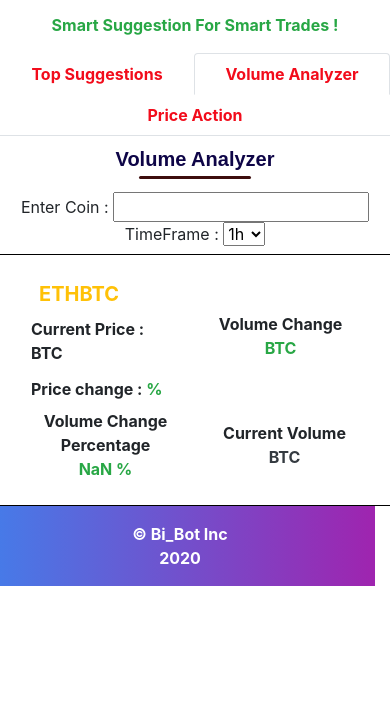
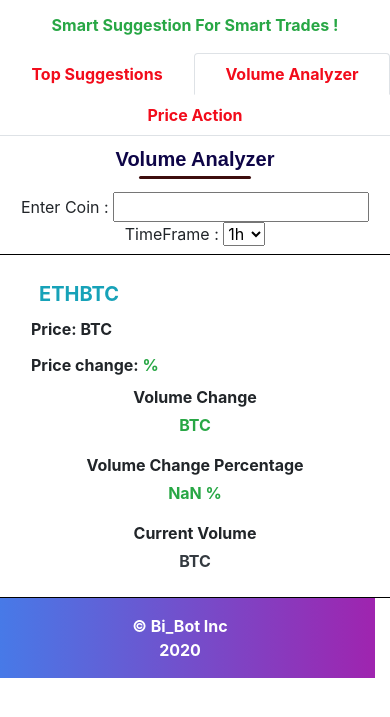
Before and after one commit to Mohammed-Ashik-KP/BinanceCoinAnalyzer, a React app: page / in a window 390 px wide. Both pictures are taken after a click on the button "Volume Analyzer". Shown: the part 63-780 px from the top of the page. Built offline with nearby package versions, Linux system fonts and the light colour scheme; no server answers.

Commit message:
minor edits for responsive design @ volumeAnalyzer /coin search result.

```diff
--- a/src/components/TopVolume.js
+++ b/src/components/TopVolume.js
@@ -34,6 +34,7 @@ const [volumeChangePercentage,setVolumeChangePercenatge] = useState();
             })
         }
         else{
+            try {
         var avgWaitPrice=0;
         var totalVolumeBefore=0;
         var currentQuoteVolume=0;
@@ -69,8 +70,12 @@ const [volumeChangePercentage,setVolumeChangePercenatge] = useState();
                       setCurrentVolume(parseInt(currentQuoteVolume).toFixed(2));
                       setVolumeChangePercenatge(((currentQuoteVolume-(totalVolumeBefore*avgWaitPrice))/(totalVolumeBefore*avgWaitPrice)*100).toFixed(2))
                     })
-                });}
-
+                });
+            }
+             catch (error) {
+                console.log("No Coin Found !")
+            }
+        }
         },[coin,timeframe])
 
     return (
@@ -85,7 +90,7 @@ const [volumeChangePercentage,setVolumeChangePercenatge] = useState();
                 </div>
                 <div className="row text-center mt-2 mb-2">
                     <div className="col-md-6 col-sm-12">
-                        Enter Coin : <input  onChange={e=>{setCoin((e.target.value).toUpperCase() + 'BTC')}} type="text" ></input>
+                        Enter Coin : <input  onChange={e=>{setCoin((e.target.value).toUpperCase() + 'BTC')}} type="text" maxLength="5" ></input>
                     </div>
                     <div className="col-md-6 cl-sm-12">
                         TimeFrame : <select onChange={e=>{setTimeFrame(e.target.value)}}name="timeframe">
--- a/src/components/displayBox.js
+++ b/src/components/displayBox.js
@@ -3,7 +3,7 @@ import React, { useEffect, useState } from 'react';
 function DisplayBox(props) {
 
     useEffect(()=>{
-        console.log(typeof(props.volumechange))
+
         if(props.pricechange<0){
             setPChangeClass("col mt-1  text-danger font-weight-bold")
         }
@@ -29,20 +29,20 @@ function DisplayBox(props) {
     return (
         <div className="row box-border p-3 align-items-center">
             <div className="col">
-                  <div className="row"><div className=" col text-warning font-weight-bolder m-2 coin">  {props.coin} </div></div>
-                  <div className="row"><div className="col mb-2 font-weight-bold "> Current Price : <span> {props.cprice} </span>BTC</div></div>
-                  <div className="row"><div className="col mt-1 font-weight-bold"> Price change  : <span class={pchangeClass}> {props.pricechange}%</span></div></div>
+                  <div className="row coin-name"><div className=" col text-info font-weight-bolder m-2 coin">  {props.coin} </div></div>
+                  <div className="row"><div className="col mb-2 font-weight-bold "> Price:<span> {props.cprice} </span>BTC</div></div>
+                  <div className="row borderBottom"><div className="col mt-1 font-weight-bold"> Price change:<span className={pchangeClass}> {props.pricechange}%</span></div></div>
             </div>
-            <div className="col m-2 text-center">
-                  <div className="block-title font-weight-bold">Volume Change</div>
+            <div className="col-md-3 col-sm-12 m-2 text-center borderBottom">
+                  <div className="block-title font-weight-bold mb-1">Volume Change</div>
                         <div className={vchangeClass}>{props.volumechange} BTC</div>
             </div>
-            <div className="col m-2 text-center">
-                  <div className="block-title font-weight-bold">Volume Change Percentage</div>
+            <div className="col-md-3 col-sm-12 m-2 text-center borderBottom">
+                  <div className="block-title font-weight-bold mb-1">Volume Change Percentage</div>
                         <div className={vpchangeClass}>{props.vchangepercent} %</div>
             </div>
-            <div className="col m-2 text-center">
-                  <div className="block-title font-weight-bold">Current Volume</div>
+            <div className="col-md-3 col-sm-12 m-2 text-center borderBottom">
+                  <div className="block-title font-weight-bold mb-1">Current Volume</div>
                         <div className="text-dark text-center font-weight-bold">{props.currentvolume} BTC</div>
             </div>
         </div>
--- a/src/styles/style.css
+++ b/src/styles/style.css
@@ -78,7 +78,15 @@
 .coin{
     font-size: 20px;
 }
+@media only screen and (max-width: 360px){
+.coin-name{
+    text-align: center;
+}
+.borderBottom{
+    border-bottom: 1px solid black;
+}
 
+}
 /*----------------------------UTILS----------------------------------*/
 /*----------------------------UTILS----------------------------------*/
 
```
